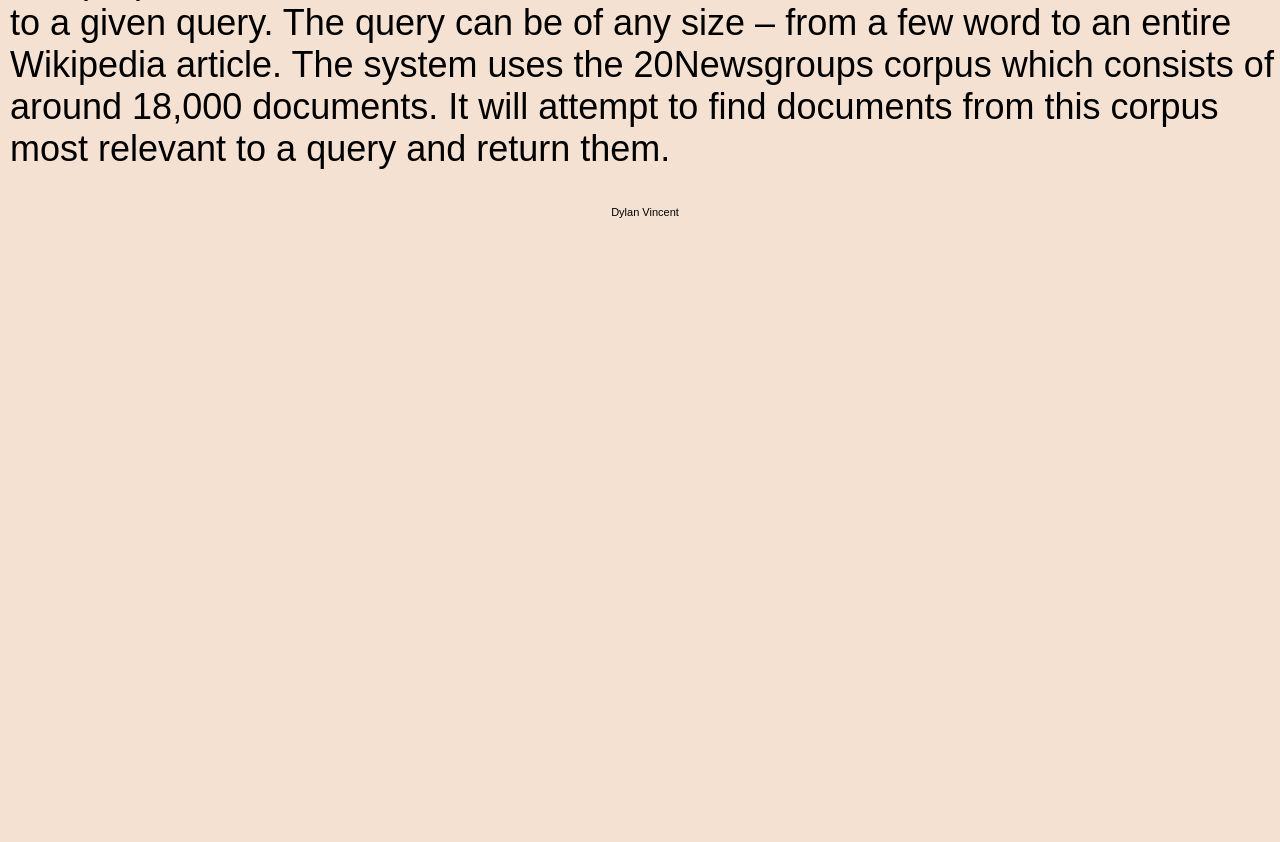
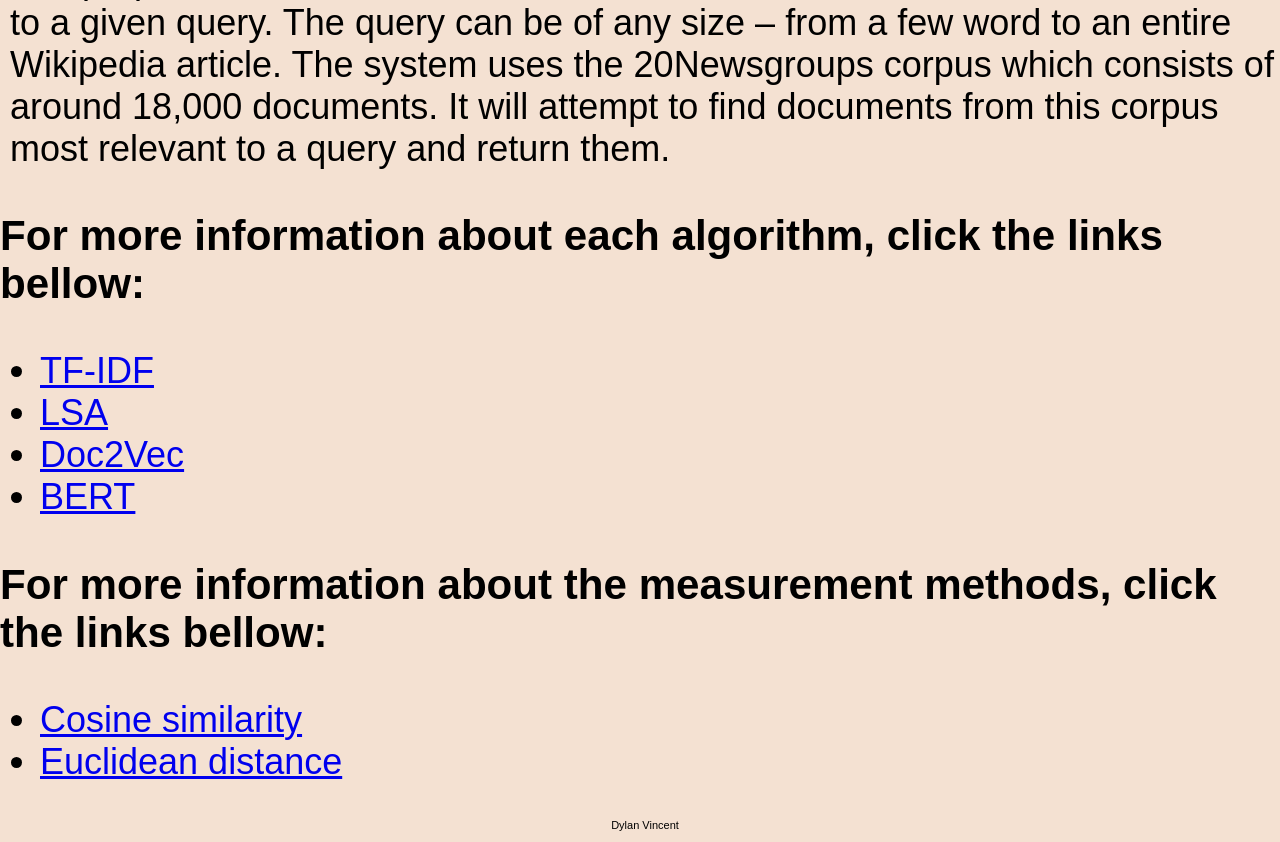
Before and after one commit to Dylanvin/universal-document-recommender, a Flask app: page /about in a window 1280 px wide. Shown: the part 246-1088 px from the top of the page. Before the commit the page ends 464 px from the top, so only its background shows below. Run offline with Flask 2, Linux system fonts and the light colour scheme; parts of the project's set-up code (start-up, migrations or seed data) failed here and were passed over; some libraries are stand-ins or nearby versions.

Commit message:
adding more info to about page

```diff
--- a/templates/about.html
+++ b/templates/about.html
@@ -6,4 +6,20 @@
          The system uses the 20Newsgroups corpus which consists of around 18,000 documents.
          It will attempt to find documents from this corpus most relevant to a query and return them.
 </p>
+
+<h3>For more information about each algorithm, click the links bellow:</h3>
+
+<ul>
+  <li><a href="https://en.wikipedia.org/wiki/Tf%E2%80%93idf">TF-IDF</a></li>
+  <li><a href="https://en.wikipedia.org/wiki/Latent_semantic_analysis">LSA</a></li>
+  <li><a href="https://medium.com/wisio/a-gentle-introduction-to-doc2vec-db3e8c0cce5e">Doc2Vec</a></li>
+  <li><a href="https://en.wikipedia.org/wiki/BERT_(language_model)">BERT</a></li>
+</ul>
+
+<h3>For more information about the measurement methods, click the links bellow:</h3>
+
+<ul>
+  <li><a href="https://en.wikipedia.org/wiki/Cosine_similarity">Cosine similarity</a></li>
+  <li><a href="https://en.wikipedia.org/wiki/Euclidean_distance">Euclidean distance</a></li>
+</ul>
 {% endblock %}
```
